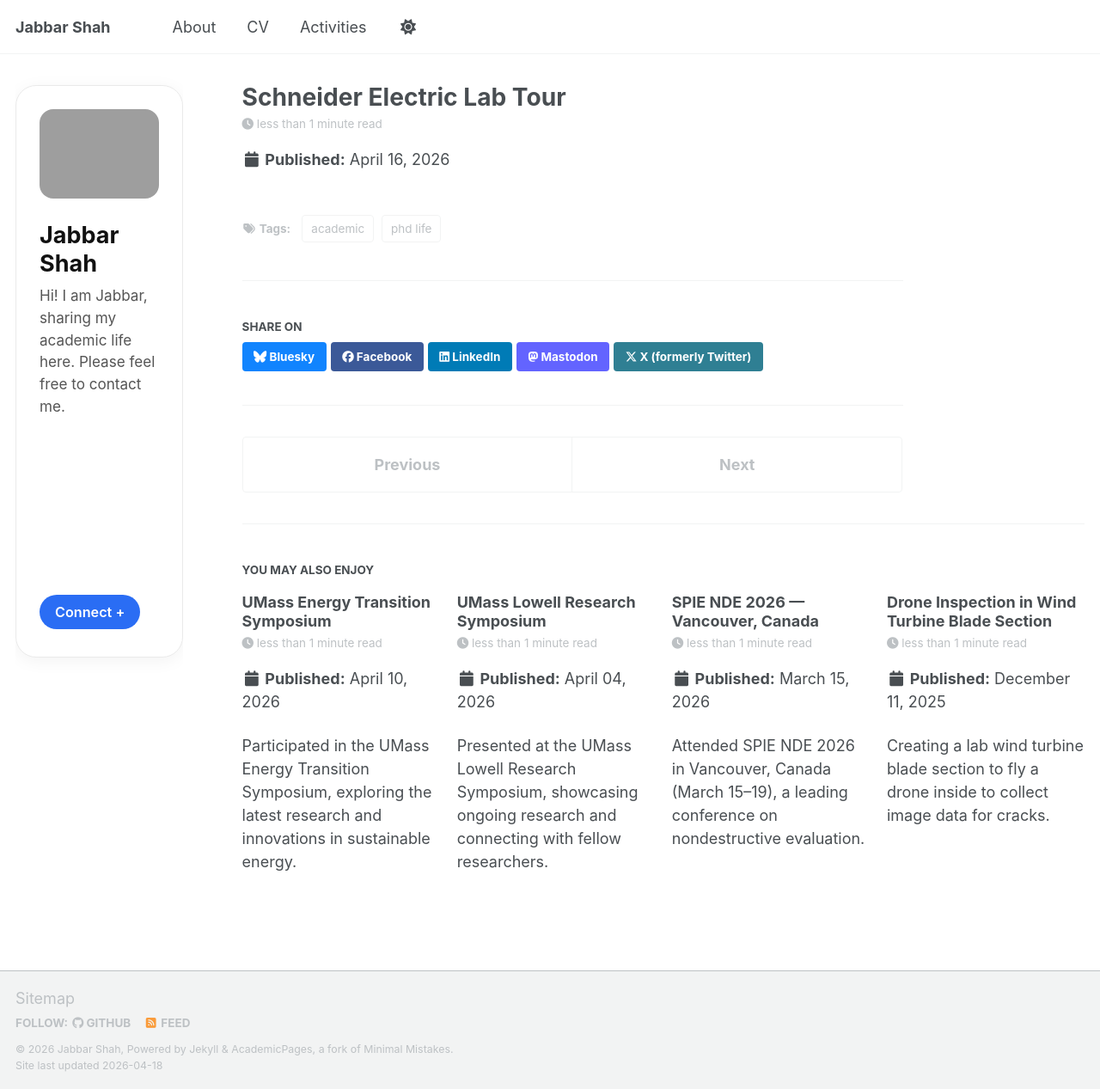
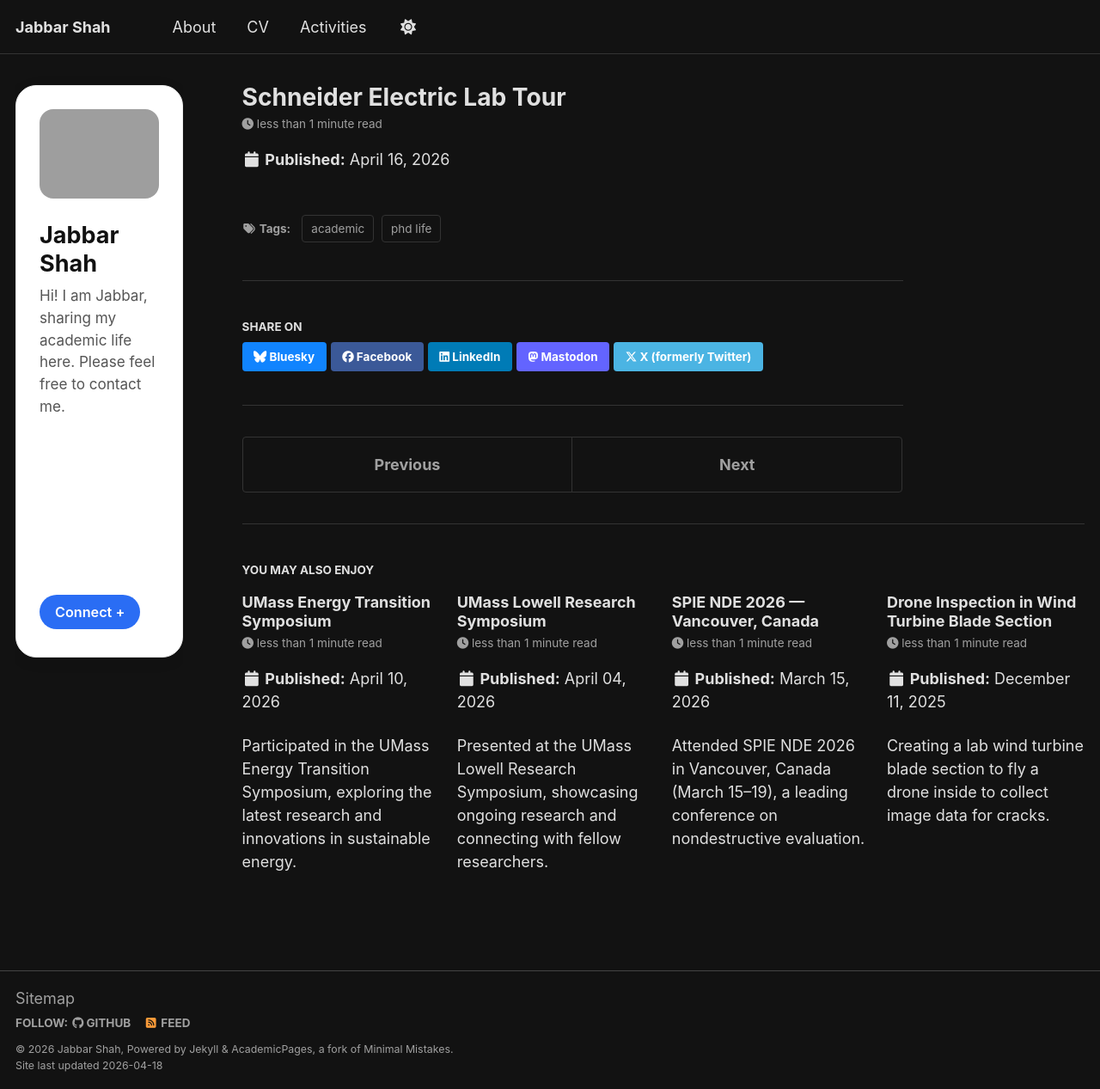
Before and after one commit to sjabbarshah/sjabbarshah.github.io, a Jekyll site: the page built from _posts/2026-04-16-umass-schneider-electric-tour.md, in a window 1280 px wide and 1267 px high. Shown: the whole window at 86% size. Built offline with Jekyll 4.4.1, drawn with Linux system fonts in a browser that asks for light colours; a script bundle is joined from its source files by our own code; library files that are not in the unit come from our copies.

Commit message:
Update Jekyll theme to contrast with dark mode aesthetic

```diff
--- a/_config.yml
+++ b/_config.yml
@@ -8,7 +8,7 @@
 
 # Basic Site Settings
 locale                   : "en-US"
-site_theme               : "default" # The available themes options are "default", "air", "sunrise", "mint", "dirt" and "contrast"
+site_theme               : "contrast" # The available themes options are "default", "air", "sunrise", "mint", "dirt" and "contrast"
 title                    : "Jabbar Shah"
 title_separator          : "-"
 name                     : &name "Jabbar Shah"
--- a/_sass/_themes.scss
+++ b/_sass/_themes.scss
@@ -14,13 +14,13 @@
 $indent-var                 : 1.3em;
 
 /* System typefaces */
-$serif                      : Georgia, Times, serif;
-$sans-serif                 : -apple-system, ".SFNSText-Regular", "San Francisco", "Roboto", "Segoe UI", "Helvetica Neue", "Lucida Grande", Arial, sans-serif;
+$serif                      : "Georgia", Times, serif;
+$sans-serif                 : "Inter", "Roboto", -apple-system, ".SFNSText-Regular", "San Francisco", "Roboto", "Segoe UI", "Helvetica Neue", "Lucida Grande", Arial, sans-serif;
 $monospace                  : Monaco, Consolas, "Lucida Console", monospace;
 
 /* Sans serif typefaces */
 $sans-serif-narrow          : $sans-serif;
-$helvetica                  : Helvetica, "Helvetica Neue", Arial, sans-serif;
+$helvetica                  : "Inter", "Roboto", Helvetica, "Helvetica Neue", Arial, sans-serif;
 
 /* Serif typefaces */
 $georgia                    : Georgia, serif;
--- a/_sass/theme/_contrast_light.scss
+++ b/_sass/theme/_contrast_light.scss
@@ -2,24 +2,24 @@
    CONTRAST THEME - LIGHT VERSION
    ========================================================================== */
 /* Color codes used for the theme */
-$primary-color              : #b60000;
+$primary-color              : #4bb4e3;
 $dark-primary-color         : mix(#000, $primary-color, 40%);
 $darker-primary-color       : mix(#000, $primary-color, 60%);
 $light-primary-color        : mix(#fff, $primary-color, 50%);
 $lighter-primary-color      : mix(#fff, $primary-color, 90%);
-$background                 : #ffffff;
-$background-light           : #fafafa;
-$background-lighter        : #ffffff;
-$text                      : #000000;
-$text-muted                : #404040;
-$link                      : #0000ff;
-$link-dark                 : #0000cc;
-$link-light                : #3333ff;
-$footer                    : #ffffff;
-$border                    : #c0c0c0;
-$border-dark               : #808080;
-$selection-bg              : #b3d4fc;
-$selection-text            : #000000;
+$background                 : #121212;
+$background-light           : #1e1e1e;
+$background-lighter        : #2a2a2a;
+$text                      : #e0e0e0;
+$text-muted                : #a0a0a0;
+$link                      : #4bb4e3;
+$link-dark                 : #2b94c3;
+$link-light                : #8cd4f3;
+$footer                    : #121212;
+$border                    : #333333;
+$border-dark               : #444444;
+$selection-bg              : #264f78;
+$selection-text            : #ffffff;
 
 /* Color codes used for the site */
 $danger-color               : #ff0000;
@@ -86,7 +86,7 @@
 }
 
 html:not([data-theme="dark"]) footer {
-  color: #000000;
+  color: #a0a0a0;
 }
 
 // Do not change the color of the social icons in the feed icons
```
